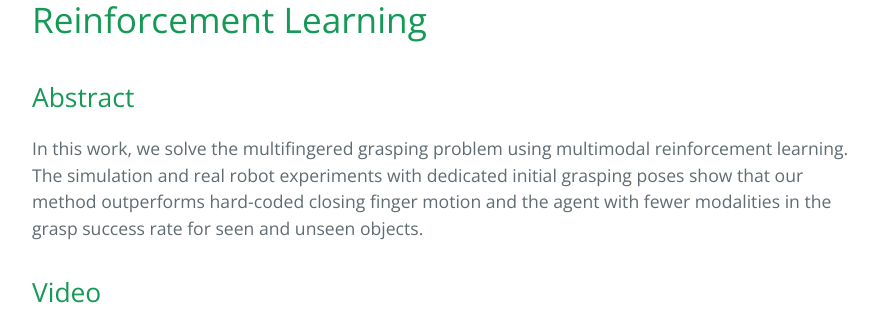
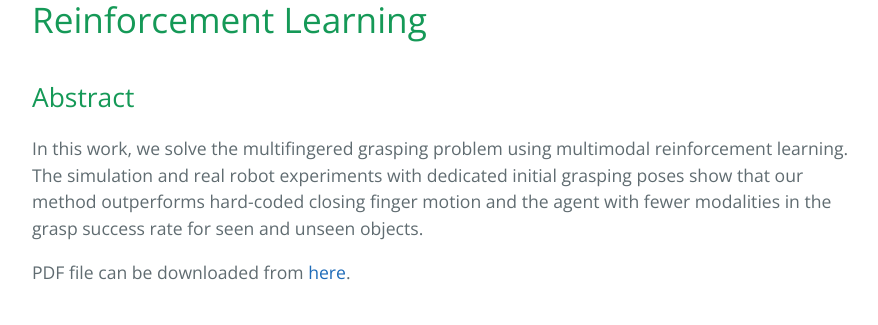
Before and after one commit to lianghongzhuo/lianghongzhuo.github.io, a Jekyll site: the page built from multifinger_rl_grasp.md, in a window 1280 px wide and 900 px high, scrolled down 504 px, cut to the strip 0-325 px from the top of the window. Shown: the whole strip, without its empty margins (192-1070 px from the left). Built offline with Jekyll 4.4.1, drawn with Linux system fonts in a browser that asks for light colours.

Commit message:
add link

```diff
--- a/multifinger_rl_grasp.md
+++ b/multifinger_rl_grasp.md
@@ -7,6 +7,8 @@ title: Multifingered Grasping Based on Multimodal Reinforcement Learning
 ## Abstract
 In this work, we solve the multifingered grasping problem using multimodal reinforcement learning.
 The simulation and real robot experiments with dedicated initial grasping poses show that our method outperforms hard-coded closing finger motion and the agent with fewer modalities in the grasp success rate for seen and unseen objects.
+
+PDF file can be downloaded from [here](https://ieeexplore.ieee.org/document/9664242).
 
 ## Video
 
```
